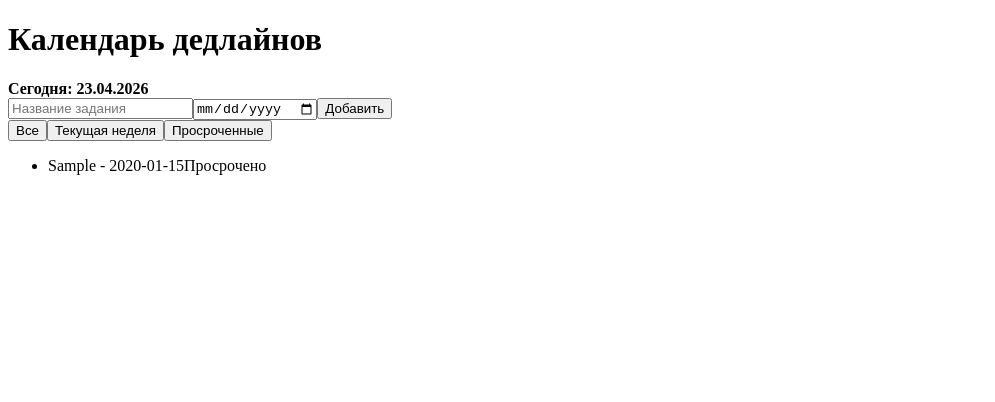
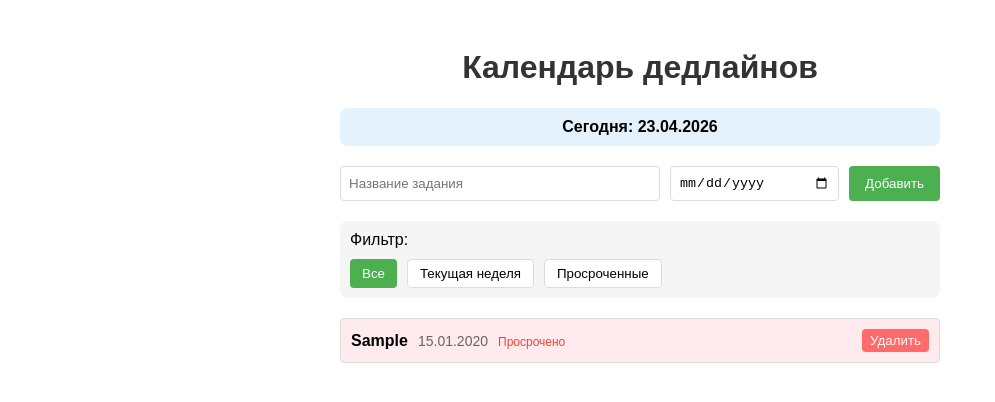
Before and after one commit to Andrey911-lab/deadline-calendar, a React (Create React App) app: page / in a window 1280 px wide. Both pictures are taken after typing "Sample", "2020-01-15" into the empty fields and a click on the button "Добавить". Shown: the top 402 px of the page, without its empty margins (0-995 px from the left). Built offline with nearby package versions, Linux system fonts and the light colour scheme.

Commit message:
Оформление

```diff
--- a/src/App.js
+++ b/src/App.js
@@ -1,4 +1,117 @@
 import React, { useState } from 'react';
+
+const styles = {
+    container: {
+        maxWidth: '600px',
+        margin: '0 auto',
+        padding: '20px',
+        fontFamily: 'Arial, sans-serif'
+    },
+    title: {
+        textAlign: 'center',
+        color: '#333'
+    },
+    dateBlock: {
+        textAlign: 'center',
+        marginBottom: '20px',
+        padding: '10px',
+        backgroundColor: '#e3f2fd',
+        borderRadius: '8px'
+    },
+    form: {
+        display: 'flex',
+        gap: '10px',
+        marginBottom: '20px'
+    },
+    input: {
+        flex: 2,
+        padding: '8px',
+        border: '1px solid #ddd',
+        borderRadius: '4px'
+    },
+    dateInput: {
+        flex: 1,
+        padding: '8px',
+        border: '1px solid #ddd',
+        borderRadius: '4px'
+    },
+    addButton: {
+        padding: '8px 16px',
+        backgroundColor: '#4CAF50',
+        color: 'white',
+        border: 'none',
+        borderRadius: '4px',
+        cursor: 'pointer'
+    },
+    filterBlock: {
+        marginBottom: '20px',
+        padding: '10px',
+        backgroundColor: '#f5f5f5',
+        borderRadius: '8px'
+    },
+    filterButtons: {
+        display: 'flex',
+        gap: '10px',
+        marginTop: '10px'
+    },
+    filterBtn: {
+        padding: '6px 12px',
+        border: '1px solid #ddd',
+        borderRadius: '4px',
+        cursor: 'pointer',
+        backgroundColor: 'white',
+        color: 'black'
+    },
+    filterBtnActive: {
+        backgroundColor: '#4CAF50',
+        color: 'white',
+        border: 'none'
+    },
+    emptyText: {
+        textAlign: 'center',
+        color: '#999'
+    },
+    list: {
+        listStyle: 'none',
+        padding: 0
+    },
+    listItem: {
+        display: 'flex',
+        justifyContent: 'space-between',
+        alignItems: 'center',
+        padding: '10px',
+        marginBottom: '8px',
+        border: '1px solid #ddd',
+        borderRadius: '4px'
+    },
+    listItemOverdue: {
+        backgroundColor: '#ffebee'
+    },
+    listItemNormal: {
+        backgroundColor: 'white'
+    },
+    taskName: {
+        fontWeight: 'bold'
+    },
+    taskDate: {
+        marginLeft: '10px',
+        fontSize: '14px',
+        color: '#666'
+    },
+    overdueWarning: {
+        marginLeft: '10px',
+        fontSize: '12px',
+        color: '#f44336'
+    },
+    deleteButton: {
+        padding: '4px 8px',
+        backgroundColor: '#ff6b6b',
+        color: 'white',
+        border: 'none',
+        borderRadius: '4px',
+        cursor: 'pointer'
+    }
+};
 
 function App() {
     const [tasks, setTasks] = useState([]);
@@ -16,6 +129,10 @@ function App() {
         setTasks([...tasks, newTask]);
         setName('');
         setDate('');
+    };
+
+    const deleteTask = (id) => {
+        setTasks(tasks.filter(task => task.id !== id));
     };
 
     const isOverdue = (taskDate) => {
@@ -50,42 +167,92 @@ function App() {
     const filteredAndSorted = [...filteredTasks].sort((a, b) => new Date(a.date) - new Date(b.date));
 
     return (
-        <div>
-            <h1>Календарь дедлайнов</h1>
+        <div style={styles.container}>
+            <h1 style={styles.title}>Календарь дедлайнов</h1>
 
-            <div>
+            <div style={styles.dateBlock}>
                 <strong>Сегодня: {currentDate}</strong>
             </div>
 
-            <div>
+            <div style={styles.form}>
                 <input
                     type="text"
                     placeholder="Название задания"
                     value={name}
                     onChange={(e) => setName(e.target.value)}
+                    style={styles.input}
                 />
                 <input
                     type="date"
                     value={date}
                     onChange={(e) => setDate(e.target.value)}
+                    style={styles.dateInput}
                 />
-                <button onClick={addTask}>Добавить</button>
+                <button onClick={addTask} style={styles.addButton}>
+                    Добавить
+                </button>
             </div>
 
-            <div>
-                <button onClick={() => setFilter('all')}>Все</button>
-                <button onClick={() => setFilter('week')}>Текущая неделя</button>
-                <button onClick={() => setFilter('overdue')}>Просроченные</button>
+            <div style={styles.filterBlock}>
+                <label>Фильтр: </label>
+                <div style={styles.filterButtons}>
+                    <button
+                        onClick={() => setFilter('all')}
+                        style={{
+                            ...styles.filterBtn,
+                            ...(filter === 'all' ? styles.filterBtnActive : {})
+                        }}
+                    >
+                        Все
+                    </button>
+                    <button
+                        onClick={() => setFilter('week')}
+                        style={{
+                            ...styles.filterBtn,
+                            ...(filter === 'week' ? styles.filterBtnActive : {})
+                        }}
+                    >
+                        Текущая неделя
+                    </button>
+                    <button
+                        onClick={() => setFilter('overdue')}
+                        style={{
+                            ...styles.filterBtn,
+                            ...(filter === 'overdue' ? styles.filterBtnActive : {})
+                        }}
+                    >
+                        Просроченные
+                    </button>
+                </div>
             </div>
 
             {filteredAndSorted.length === 0 ? (
-                <p>Нет заданий</p>
+                <p style={styles.emptyText}>Нет заданий</p>
             ) : (
-                <ul>
+                <ul style={styles.list}>
                     {filteredAndSorted.map(task => (
-                        <li key={task.id}>
-                            {task.name} - {task.date}
-                            {isOverdue(task.date) && <span>Просрочено</span>}
+                        <li
+                            key={task.id}
+                            style={{
+                                ...styles.listItem,
+                                ...(isOverdue(task.date) ? styles.listItemOverdue : styles.listItemNormal)
+                            }}
+                        >
+                            <div>
+                                <span style={styles.taskName}>{task.name}</span>
+                                <span style={styles.taskDate}>
+                                    {new Date(task.date).toLocaleDateString('ru-RU')}
+                                </span>
+                                {isOverdue(task.date) && (
+                                    <span style={styles.overdueWarning}>Просрочено</span>
+                                )}
+                            </div>
+                            <button
+                                onClick={() => deleteTask(task.id)}
+                                style={styles.deleteButton}
+                            >
+                                Удалить
+                            </button>
                         </li>
                     ))}
                 </ul>
```
